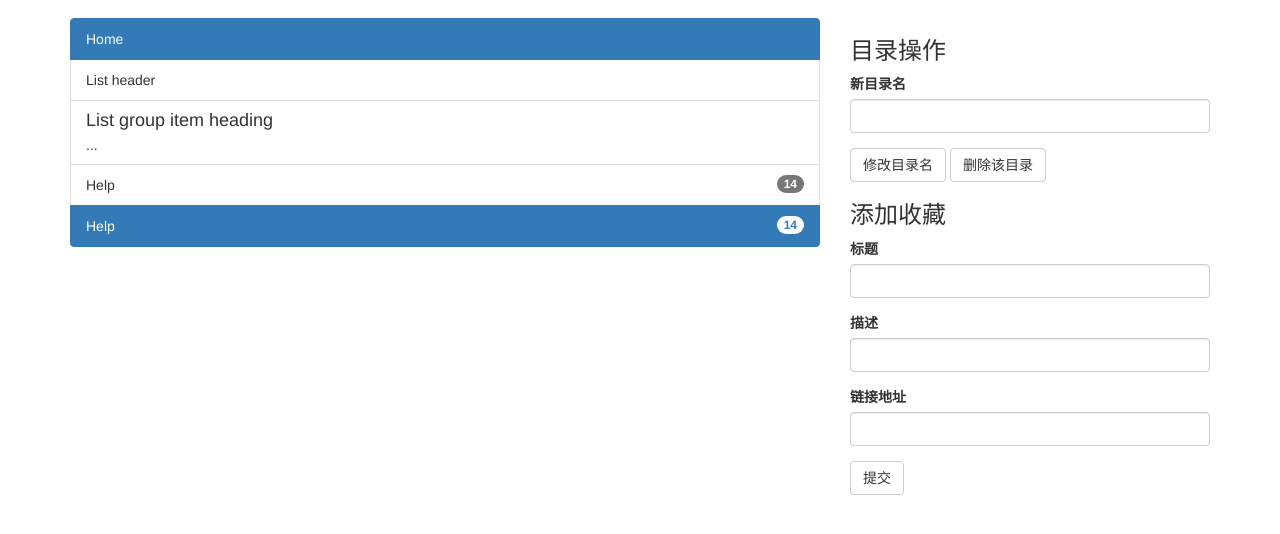
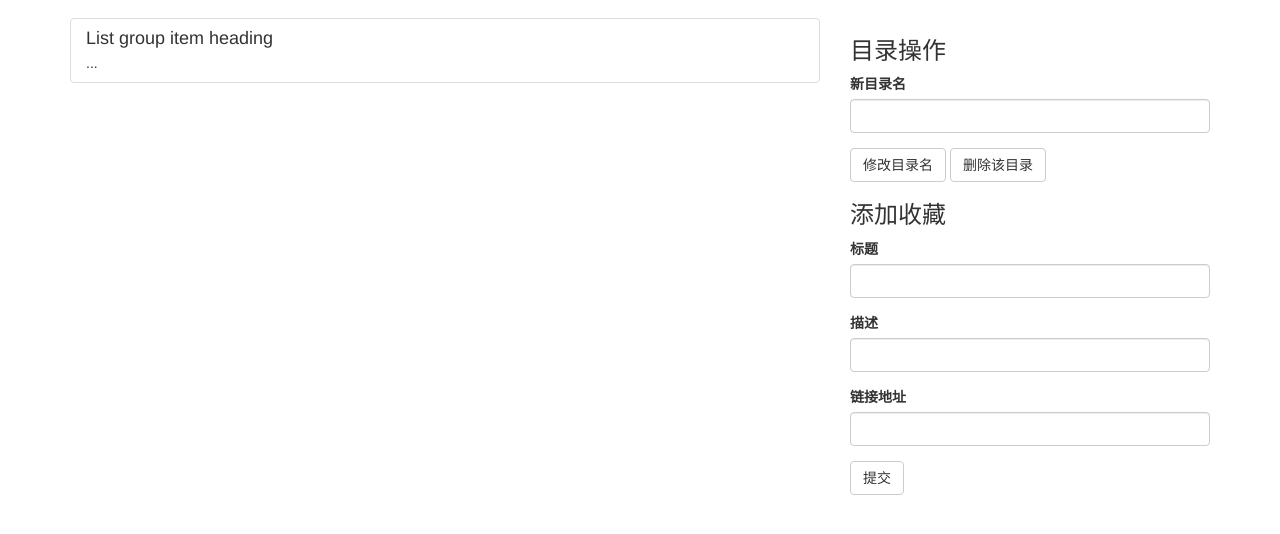
Before and after one commit to gaga-change/my-mongoose, a website: page 02login/page/collect.html in a window 1280 px wide. Shown: the part 54-588 px from the top of the page. Drawn offline with Linux system fonts and the light colour scheme; no server answers.

Commit message:
前端配置api

```diff
--- a/02login/page/collect.html
+++ b/02login/page/collect.html
@@ -38,11 +38,11 @@
     </div>
     <div class="row clearfix">
         <div class="col-md-8 column">
-            <div class="list-group">
-                <a href="#" class="list-group-item active">Home</a>
-                <div class="list-group-item">
-                    List header
-                </div>
+            <div class="list-group" id="listGroup">
+                <!--<a href="#" class="list-group-item active">链接列表</a>-->
+                <!--<div class="list-group-item">-->
+                    <!--List header-->
+                <!--</div>-->
                 <div class="list-group-item">
                     <h4 class="list-group-item-heading">
                         List group item heading
@@ -51,10 +51,10 @@
                         ...
                     </p>
                 </div>
-                <div class="list-group-item">
-                    <span class="badge">14</span> Help
-                </div>
-                <a class="list-group-item active"> <span class="badge">14</span> Help</a>
+                <!--<div class="list-group-item">-->
+                    <!--<span class="badge">14</span> Help-->
+                <!--</div>-->
+                <!--<a class="list-group-item active"> <span class="badge">14</span> Help</a>-->
             </div>
         </div>
         <div class="col-md-4 column">
--- a/02login/static/js/api.js
+++ b/02login/static/js/api.js
@@ -19,6 +19,29 @@
     },
     get: function (params, callback) {
       _get(this.url, params, callback)
+    }
+  }
+
+  api.siteAddres = {
+    // 添加收藏
+    add: function (gradeId, params, callback) {
+      _post('/api/site/address/' + gradeId, params, callback)
+    },
+    // 删除链接
+    delete: function (gradeId, params, callback) {
+      _del('/api/site/address/' + gradeId, params, callback)
+    },
+    // 修改链接
+    modifyAddress: function (params, callback) {
+      _put('/api/address', params, callback)
+    },
+    // 移动链接
+    moveAddress: function (newGradeId, params, callback) {
+      _put('/api/site/move/' + newGradeId, params, callback)
+    },
+    // 获取列表
+    get: function (params, callback) {
+      _get('/api/site/address', params, callback)
     }
   }
 
--- a/02login/static/js/collect/main.js
+++ b/02login/static/js/collect/main.js
@@ -100,6 +100,11 @@
     data.gradeCheckIndex = Number($(e.target).attr('data-index'))
   }
 
+  // 获取链接列表
+  function getAddressList() {
+
+  }
+
   // ################################### 控制元素 ###################################
 
   // 目录列表
```
